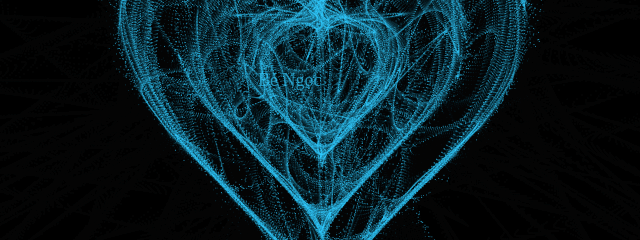
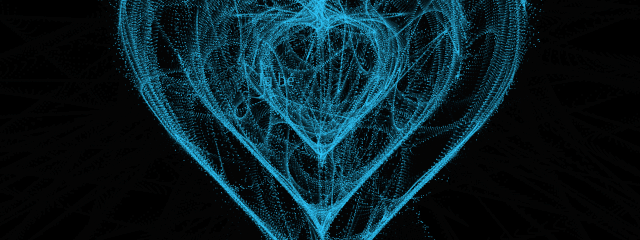
Before and after one commit to guanyuno2/guanyuno2, a plain HTML site: page index.html in a window 1280 px wide. Shown: the part 330-570 px from the top of the page, 318-958 px from the left. Drawn offline with Linux system fonts and the light colour scheme.

Commit message:
Update index.html
a

```diff
--- a/index.html
+++ b/index.html
@@ -34,7 +34,7 @@
     <div
     class="name"
     >
-        Bé Ngọc
+       Iu bé
     </div>
 
     <script>
```
